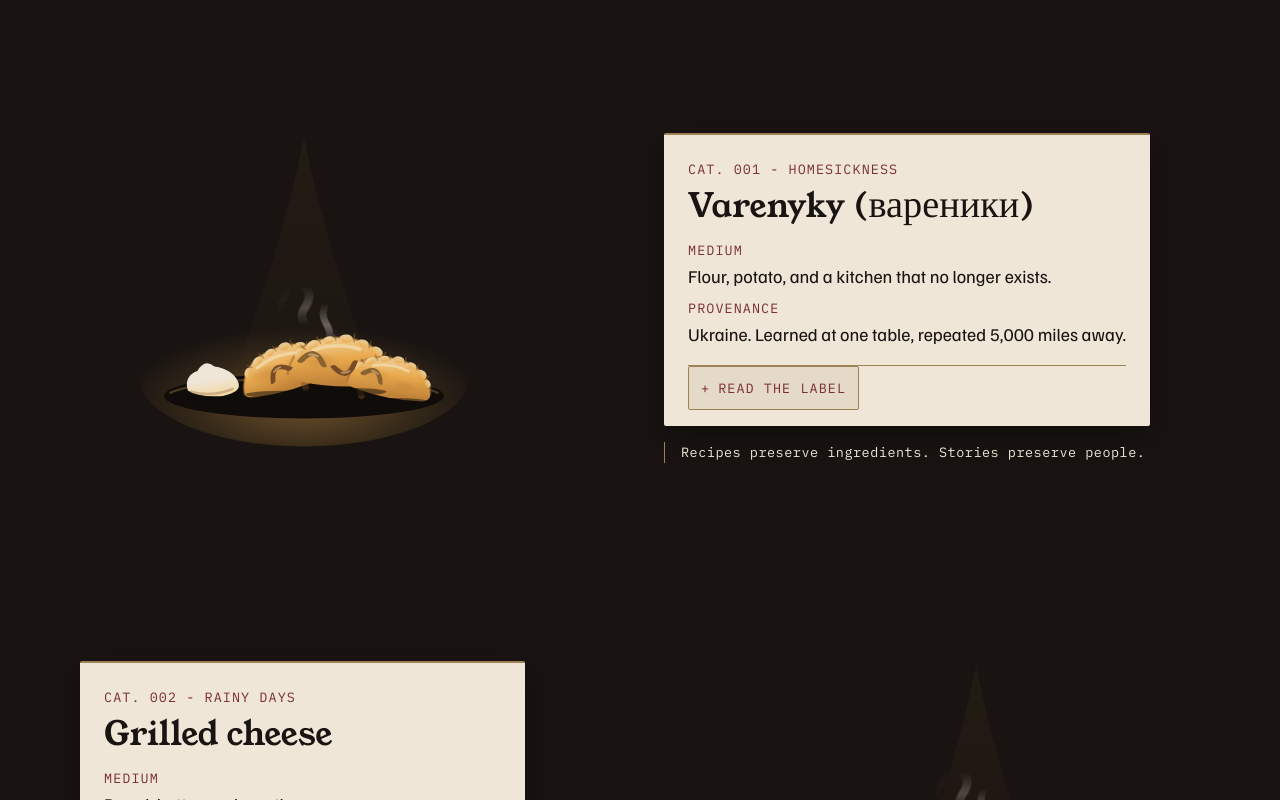
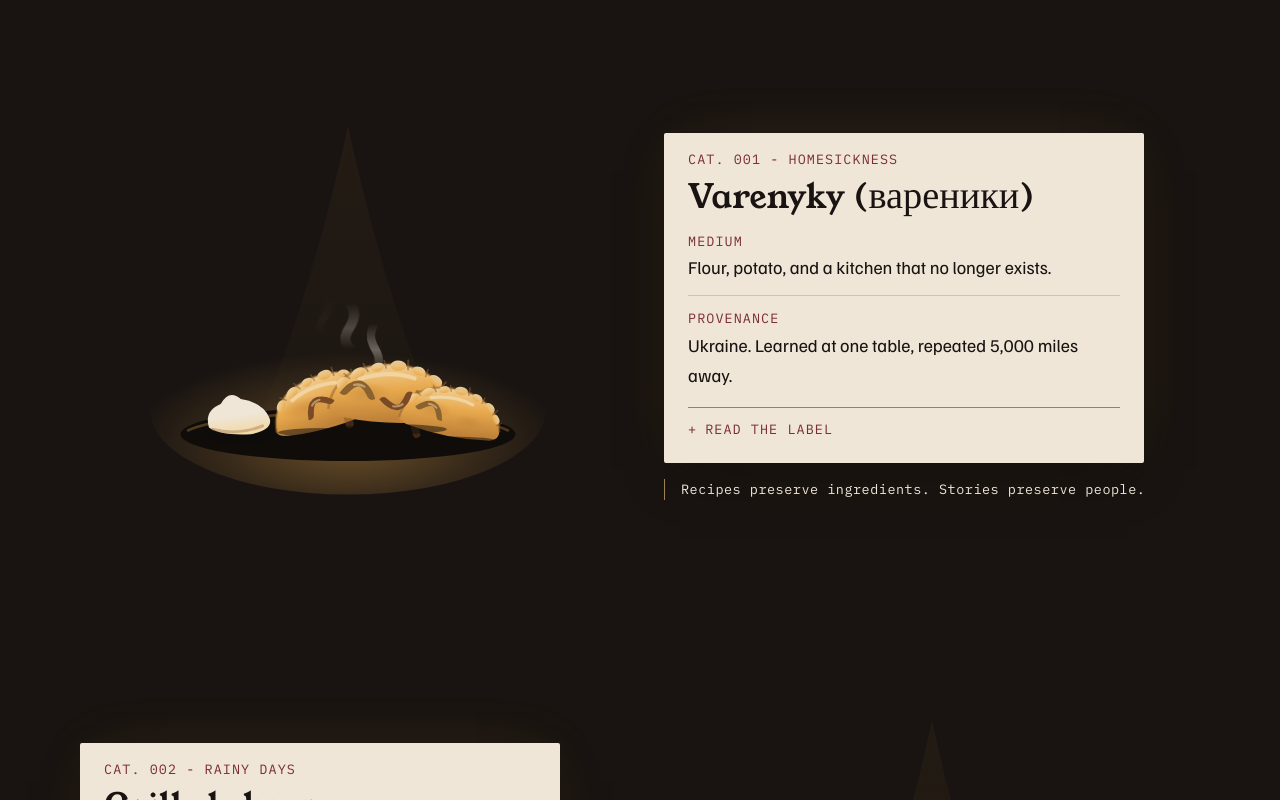
Before and after one commit to nazboyko/still-warm, a React (Vite) app: page / in a window 1280 px wide. Shown: the part 1300-2100 px from the top of the page. Built offline with nearby package versions, Linux system fonts and the light colour scheme.

Commit message:
ship the plaster label
One treatment everywhere: dark variant removed, card width fixed rather than content-derived, the Ramp joins the placard column. Arrival moves but never fades - text at opacity 0 hid Exhibit 000, failed axe on five projects and printed the catalog blank.

```diff
--- a/src/components/donate/ReservedExhibit.css
+++ b/src/components/donate/ReservedExhibit.css
@@ -7,7 +7,7 @@
   /* Definite, because a centred grid item is sized by its content: without this
      the whole block narrows the moment the reserved copy gives way to a short
      dish name, and the frame's height follows its width down. */
-  width: min(100%, 34rem);
+  width: min(100%, 30rem);
   gap: var(--space-4);
   justify-items: center;
 }
--- a/src/components/exhibition/Placard.css
+++ b/src/components/exhibition/Placard.css
@@ -1,17 +1,51 @@
 .placard {
-  max-width: 34rem;
+  /* Plaster is brighter than the wall, so it cannot fade into it - a spread of
+     its own colour reads as a halo. It gets weight and a warm bounce instead. */
+  --placard-edge:
+    0 22px 46px -16px rgb(0 0 0 / 0.55), 0 0 60px -14px rgb(232 169 78 / 0.14);
+
+  width: min(100%, 30rem);
   min-width: 0;
   /* The walk lands the label top in view with breathing room. */
   /* The walk lands the label top in view with breathing room; the header
      clearance itself comes from html scroll-padding-top. */
   scroll-margin-top: var(--space-6);
-  padding: var(--space-6) var(--space-6) var(--space-4);
+  padding: var(--space-4) var(--space-6) var(--space-3);
   background: var(--plaster);
   color: var(--ink);
-  border-top: 2px solid var(--brass);
+  border-top: 0;
   border-radius: var(--radius-placard);
-  /* Flat plaster: any texture gradient under text turns axe contrast checks incomplete. */
-  box-shadow: 0 10px 30px rgb(0 0 0 / 0.35);
+  /* Flat plaster: any texture gradient under text turns axe contrast checks
+     incomplete, and a positioned pseudo on any ancestor does the same - so the
+     card meets the wall through shadow alone: its weight, then the warm light
+     it bounces back into the room. */
+  /* No border: the panel's edge dissolves outward through spread shadow of its
+     own colour, so it reads as a lit area of the wall rather than a pasted
+     rectangle. Shadow, never a gradient - a gradient under text turns axe's
+     contrast check incomplete. */
+  box-shadow: var(--placard-edge);
+  /* Overflow hidden so the bottom flap keeps the card's rounded corners. */
+  overflow: hidden;
+}
+
+/* The card settles into place as its room arrives. */
+/* The card settles in as its room arrives. It moves but never fades: text at
+   opacity 0 is invisible to a reader and reads as failing contrast to axe, so
+   the arrival is carried entirely by transform. */
+@media (prefers-reduced-motion: no-preference) {
+  .room[data-arrived="false"] .placard {
+    transform: translateY(10px);
+  }
+
+  .room .placard {
+    transition: transform 320ms var(--ease-soft);
+  }
+}
+
+@media print {
+  .room .placard {
+    transform: none;
+  }
 }
 
 .placard-cat {
@@ -38,7 +72,16 @@
 .placard-fields {
   margin: var(--space-4) 0 0;
   display: grid;
-  gap: var(--space-2);
+  gap: var(--space-3);
+}
+
+.placard-fields > div + div {
+  padding-top: var(--space-3);
+  border-top: 1px solid rgb(156 129 84 / 0.35);
+}
+
+.placard-fields dd {
+  line-height: 1.7;
 }
 
 .placard-fields dt {
@@ -53,27 +96,30 @@
   margin: 0;
 }
 
+/* The label's own flap: full width of the card, sharing its material, sitting
+   on a brass rule - part of the object rather than a box laid on top of it. */
+/* The trigger divides the card: metadata above the rule, story below it. */
 .placard-story {
   margin-top: var(--space-4);
-  border-top: 1px solid var(--brass);
 }
 
 .placard-toggle {
-  display: inline-flex;
+  display: flex;
   align-items: center;
+  width: 100%;
   min-height: var(--touch-target);
-  /* A brass tab: the quiet mono labels around it are text, this is a thing you
-     press, and it says so without needing a hover. */
-  padding-inline: var(--space-3);
-  border: 1px solid var(--brass);
-  border-radius: var(--radius-placard);
-  background: rgb(156 129 84 / 0.12);
+  padding: var(--space-2) 0;
+  border: 0;
+  border-top: 1px solid var(--brass);
+  background: none;
   cursor: pointer;
   font-family: var(--font-utility);
   font-size: var(--text-utility);
   letter-spacing: var(--tracking-utility);
   text-transform: uppercase;
+  text-align: left;
   color: var(--beet);
+  transition: color var(--dur-quiet) var(--ease-soft);
 }
 
 .placard-fold-mark::before {
@@ -86,8 +132,17 @@
 }
 
 .placard-toggle:hover {
-  border-color: var(--beet);
-  background: rgb(156 129 84 / 0.22);
+  color: var(--ink);
+}
+
+@media (prefers-reduced-motion: reduce) {
+  .placard-toggle {
+    transition: none;
+  }
+}
+
+.placard-story-region {
+  padding-top: var(--space-2);
 }
 
 .placard-story-region p {
--- a/src/components/exhibition/PlacardWalk.css
+++ b/src/components/exhibition/PlacardWalk.css
@@ -1,11 +1,75 @@
+/* Both steps at the card's foot as one centred pair: same size, same weight,
+   the catalog number over the room it leads to. */
 .placard-walk {
   display: flex;
   flex-wrap: wrap;
-  justify-content: space-between;
-  gap: var(--space-1) var(--space-4);
-  border-top: 1px solid var(--brass);
+  align-items: stretch;
+  justify-content: center;
+  gap: var(--space-2) var(--space-6);
+  margin-top: var(--space-3);
+  padding-top: var(--space-3);
+  border-top: 1px solid rgb(156 129 84 / 0.35);
 }
 
-.placard-walk .placard-walk-next {
-  margin-left: auto;
+.placard-walk-step {
+  display: inline-flex;
+  align-items: center;
+  gap: var(--space-2);
+  min-height: var(--touch-target);
+  padding: 0;
+  border: 0;
+  background: none;
+  cursor: pointer;
+  font-family: var(--font-utility);
+  font-size: var(--text-utility);
+  letter-spacing: var(--tracking-utility);
+  text-transform: uppercase;
+  color: var(--beet);
+  transition: color var(--dur-quiet) var(--ease-soft);
 }
+
+.placard-walk-label {
+  display: grid;
+  gap: 2px;
+  text-align: left;
+}
+
+.placard-walk-next .placard-walk-label {
+  text-align: right;
+}
+
+.placard-walk-room {
+  color: var(--ink);
+}
+
+.placard-walk-arrow {
+  color: var(--beet);
+  transition: transform var(--dur-quiet) var(--ease-soft);
+}
+
+.placard-walk-step:hover {
+  color: var(--ink);
+}
+
+.placard-walk-step:hover .placard-walk-arrow {
+  color: var(--beet);
+}
+
+.placard-walk-next:hover .placard-walk-arrow {
+  transform: translateX(2px);
+}
+
+.placard-walk-step:not(.placard-walk-next):hover .placard-walk-arrow {
+  transform: translateX(-2px);
+}
+
+@media (prefers-reduced-motion: reduce) {
+  .placard-walk-step,
+  .placard-walk-arrow {
+    transition: none;
+  }
+
+  .placard-walk-step:hover .placard-walk-arrow {
+    transform: none;
+  }
+}
--- a/src/components/exhibition/PlacardWalk.tsx
+++ b/src/components/exhibition/PlacardWalk.tsx
@@ -15,19 +15,39 @@ export function PlacardWalk({ from, prev, next, onWalk }: PlacardWalkProps) {
       {prev ? (
         <button
           type="button"
-          className="placard-toggle"
+          className="placard-walk-step"
+          /* The row shows the destination; the name still says the direction,
+             and the visible text stays inside it (WCAG label in name). */
+          aria-label={`Previous: CAT. ${prev.number} - ${prev.emotion.toUpperCase()}`}
           onClick={() => onWalk(prev.id)}
         >
-          Previous: CAT. {prev.number} - {prev.emotion.toUpperCase()}
+          <span aria-hidden="true" className="placard-walk-arrow">
+            &lt;-
+          </span>
+          <span className="placard-walk-label">
+            <span className="placard-walk-cat">CAT. {prev.number}</span>
+            <span className="placard-walk-room">
+              {prev.emotion.toUpperCase()}
+            </span>
+          </span>
         </button>
       ) : null}
       {next ? (
         <button
           type="button"
-          className="placard-toggle placard-walk-next"
+          className="placard-walk-step placard-walk-next"
+          aria-label={`Next: CAT. ${next.number} - ${next.emotion.toUpperCase()}`}
           onClick={() => onWalk(next.id)}
         >
-          Next: CAT. {next.number} - {next.emotion.toUpperCase()}
+          <span className="placard-walk-label">
+            <span className="placard-walk-cat">CAT. {next.number}</span>
+            <span className="placard-walk-room">
+              {next.emotion.toUpperCase()}
+            </span>
+          </span>
+          <span aria-hidden="true" className="placard-walk-arrow">
+            -&gt;
+          </span>
         </button>
       ) : null}
     </nav>
--- a/src/components/exhibition/RampExhibit.css
+++ b/src/components/exhibition/RampExhibit.css
@@ -4,6 +4,21 @@
 
 .ramp-placard {
   margin-inline: auto;
+}
+
+/* The Ramp has no dish, so rather than centre a small card in a wide empty
+   section it takes the placard column the rooms use - Room 001's card starts
+   on the same line, and the empty half reads as wall, not as a gap. */
+@media (min-width: 64rem) {
+  .ramp-placard-wrap {
+    display: grid;
+    grid-template-columns: 1fr 1fr;
+  }
+
+  .ramp-placard {
+    grid-column: 2;
+    margin-inline: 0;
+  }
 }
 
 .ramp-subtitle {
--- a/src/components/exhibition/Room.css
+++ b/src/components/exhibition/Room.css
@@ -203,14 +203,25 @@
 }
 
 @media (min-width: 64rem) {
+  /* Side by side, not overlapping: a dish laid over the card makes the text's
+     backdrop unresolvable to axe, which our gate treats as a failure. One
+     consistent gap instead. */
   .room-grid {
     grid-template-columns: 1fr 1fr;
     gap: var(--space-12);
+    align-items: center;
     justify-items: start;
   }
 
+  /* The text column fills its half, so a card's width never depends on how
+     long the curator note beside it happens to be. */
+  .room-text {
+    justify-self: stretch;
+  }
+
+  /* The dish fills its half so its edge can lap onto the label behind it. */
   .room-art {
-    width: min(100%, 28rem);
+    width: 100%;
   }
 
   .room-flip .room-art {
--- a/src/components/exhibition/Room.tsx
+++ b/src/components/exhibition/Room.tsx
@@ -1,4 +1,4 @@
-import { useRef } from "react";
+import { useEffect, useRef, useState } from "react";
 import type { Exhibit, ExhibitId } from "../../content/exhibits.ts";
 import { useInView } from "../../hooks/useInView.ts";
 import "../../styles/steam.css";
@@ -28,11 +28,18 @@ export function Room({
 }: RoomProps) {
   const room = useRef<HTMLElement>(null);
   const inView = useInView(room);
+  // One-way: once a room has been seen it stays arrived, so nothing can put a
+  // placard back to invisible.
+  const [arrived, setArrived] = useState(false);
+  useEffect(() => {
+    if (inView) setArrived(true);
+  }, [inView]);
   return (
     <article
       ref={room}
       id={exhibit.id}
       className={`room room-${exhibit.number}${flip ? " room-flip" : ""}`}
+      data-arrived={arrived ? "true" : "false"}
       aria-labelledby={`${exhibit.id}-dish`}
     >
       <Container>
```
Also changed, not shown: 1 other file (tests, documents, lock files or other folders).
